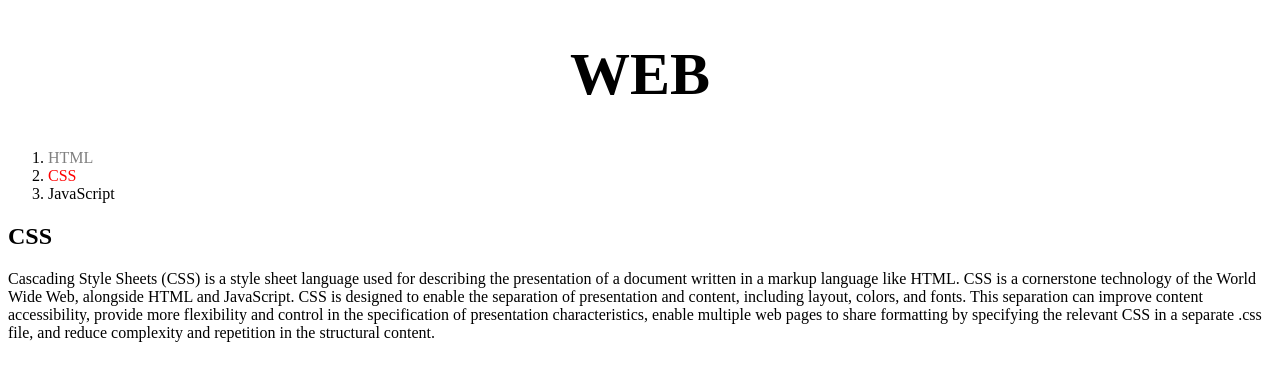
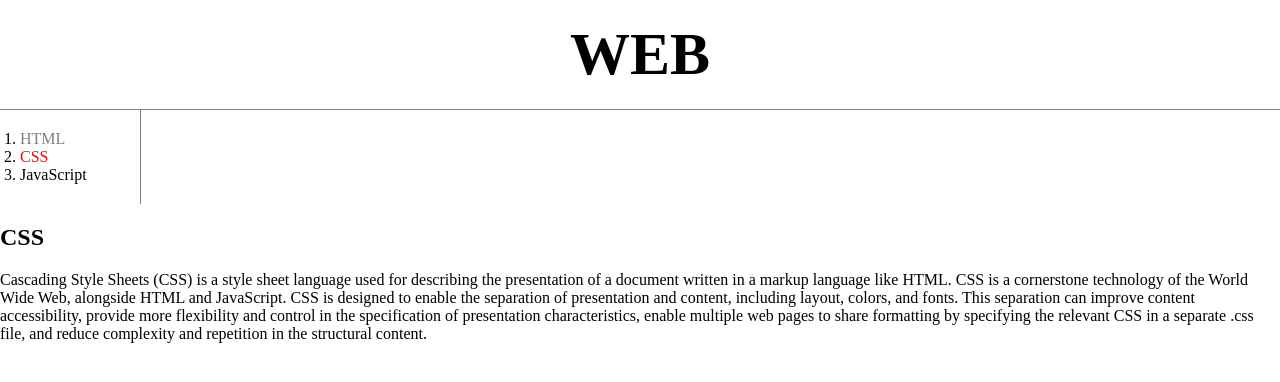
Before and after one commit to ehdguss/Web0, a plain HTML site: page 2.html in a window 1280 px wide. Drawn offline with Linux system fonts and the light colour scheme.

Commit message:
Add files via upload

```diff
--- a/2.html
+++ b/2.html
@@ -12,12 +12,24 @@
     h1{
       font-size: 60px;
       text-align: center;
+      border-bottom:1px solid gray;
+      margin:0;
+      padding:20px;
     }
     #active{
       color:red;
     }
     .saw{
       color:gray;
+    }
+    ol{
+      border-right: 1px solid gray;
+      width:100px;
+      margin:0;
+      padding:20px;
+    }
+    body{
+      margin:0;
     }
 
   </style>
```
Also changed, not shown: box.html (+12 -1 lines).
